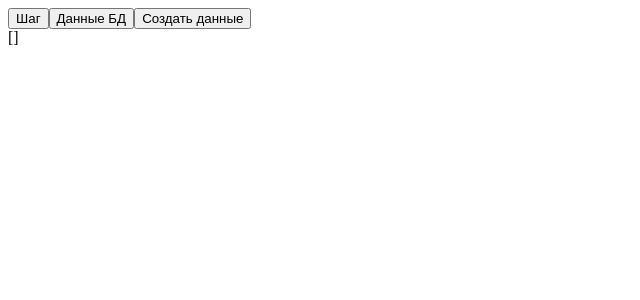
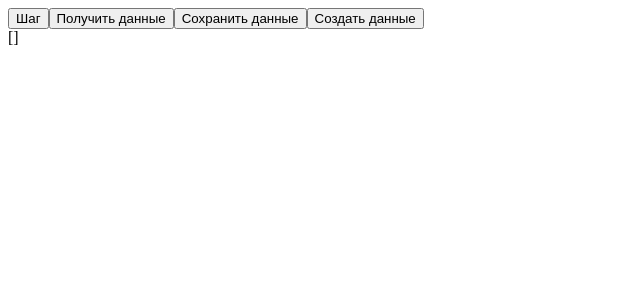
Before and after one commit to Pavlo-F/ReactCourse_SimpleReduxApp, a React (Create React App) app: page / in a window 1280 px wide. Shown: the top 300 px of the page, without its empty margins (0-640 px from the left). Built offline with nearby package versions, Linux system fonts and the light colour scheme.

Commit message:
[+] Добавил кнопку сохранения данных

```diff
--- a/src/components/Button/Button.js
+++ b/src/components/Button/Button.js
@@ -24,6 +24,11 @@ export default class Button extends React.PureComponent {
         this.props.getDBData("test");
     }
 
+    onSaveDBDataBtnClick = () => {
+        const data = { ...this.props.dataBase.raw };
+        this.props.setDBData("test", data);
+    }
+
     onCreateDBDataBtnClick = () => {
         const data = {
             points: [
@@ -45,7 +50,10 @@ export default class Button extends React.PureComponent {
                     Шаг
                 </button>
                 <button onClick={this.onShowDBDataBtnClick} >
-                    Данные БД
+                    Получить данные
+                </button>
+                <button onClick={this.onSaveDBDataBtnClick} >
+                    Сохранить данные
                 </button>
                 <button onClick={this.onCreateDBDataBtnClick} >
                     Создать данные
```
